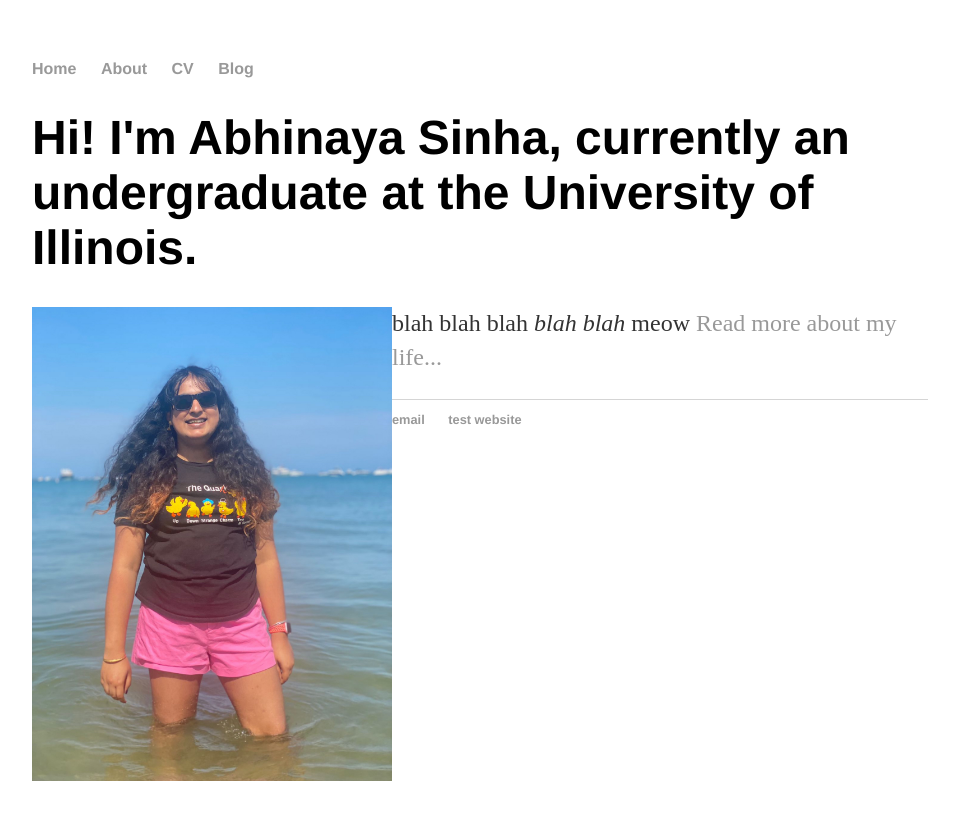
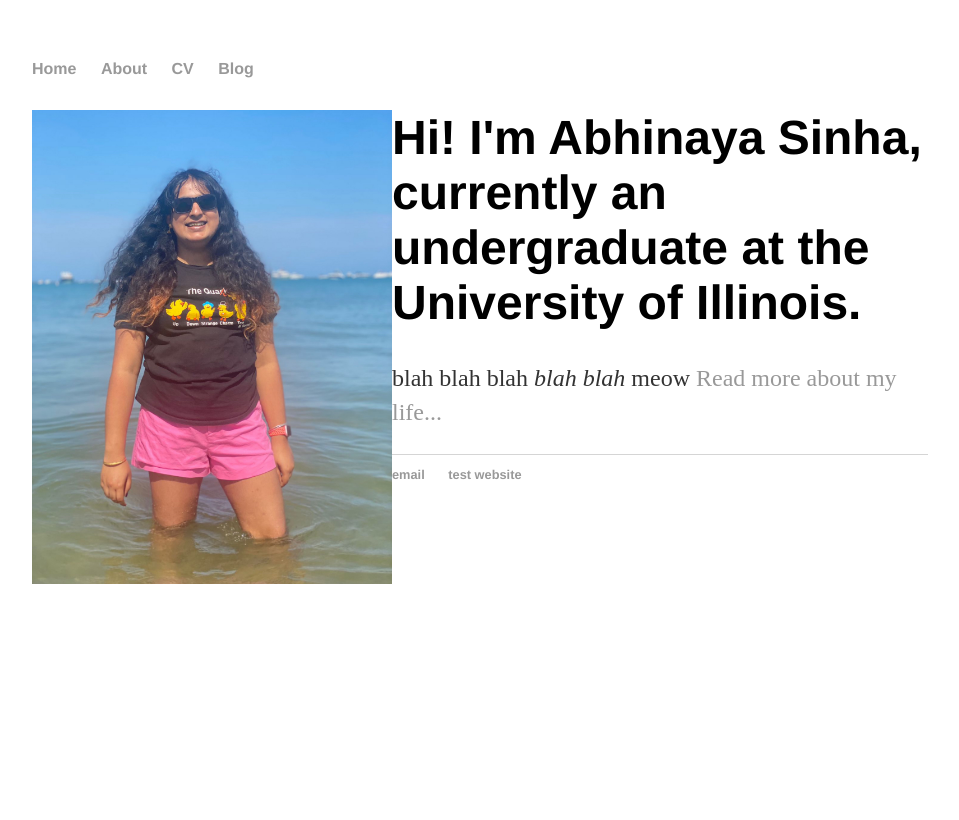
Before and after one commit to abhinaya-sinha/abhinaya-sinha.github.io, a Jekyll site: the page built from index.html, in a window 1280 px wide. Shown: the top 820 px of the page, without its empty margins (160-1119 px from the left). Built offline with Jekyll 4.4.1, drawn with Linux system fonts in a browser that asks for light colours.

Commit message:
Update index.html

```diff
--- a/index.html
+++ b/index.html
@@ -3,7 +3,7 @@ layout: default
 title: Abhinaya Sinha
 ---
 <div class="blurb">
+	<img src="images/IMG_3419.jpg" alt="An image of Abhinaya at the beach" style="width:360px;height:474px;">
 	<h1>Hi! I'm Abhinaya Sinha, currently an undergraduate at the University of Illinois.</h1>
-	 <img src="images/IMG_3419.jpg" alt="An image of Abhinaya at the beach" style="width:360px;height:474px;">
 	<p>blah blah blah <em>blah blah</em> meow <a href="/about">Read more about my life...</a></p>
 </div><!-- /.blurb -->
```
